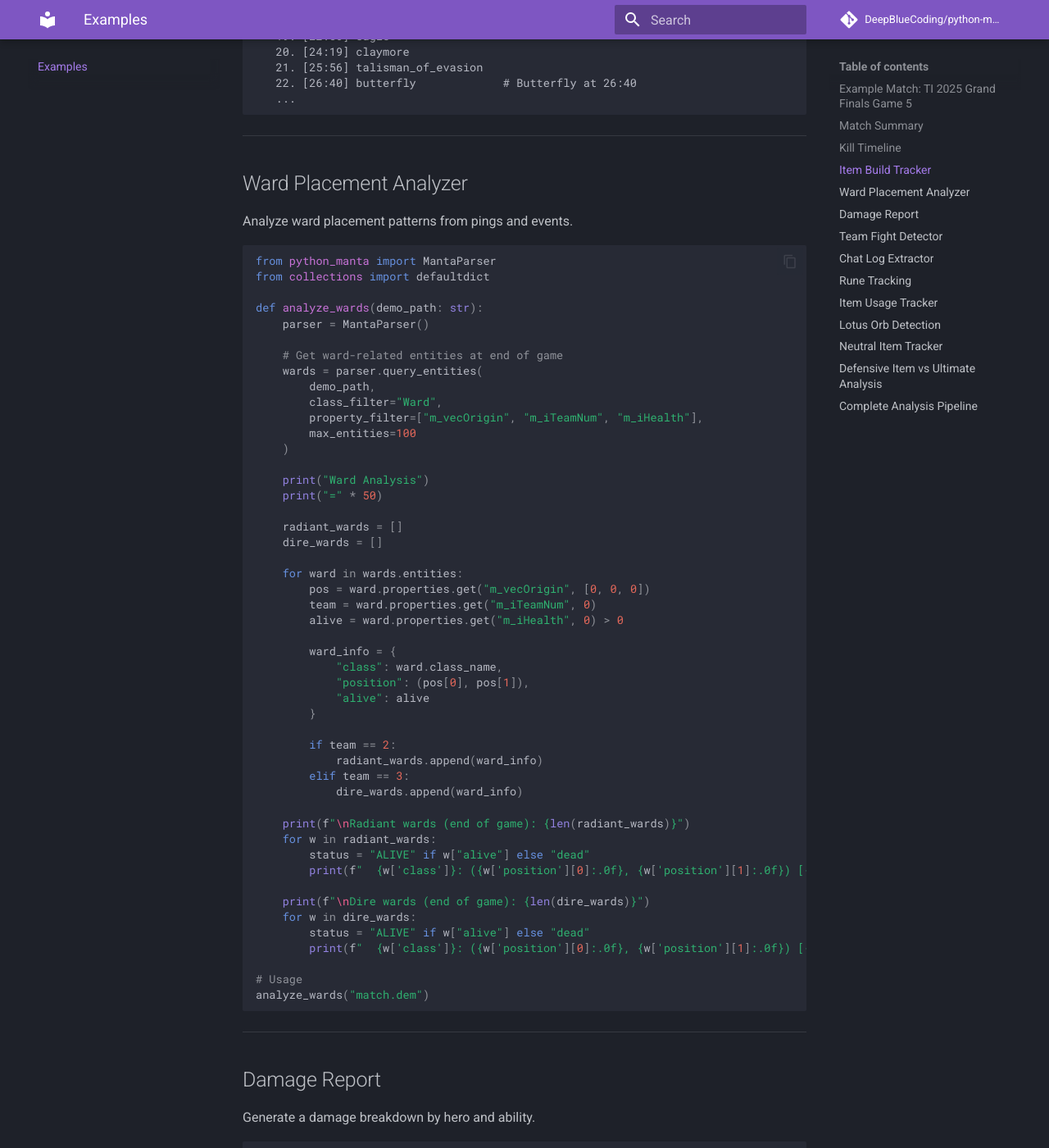
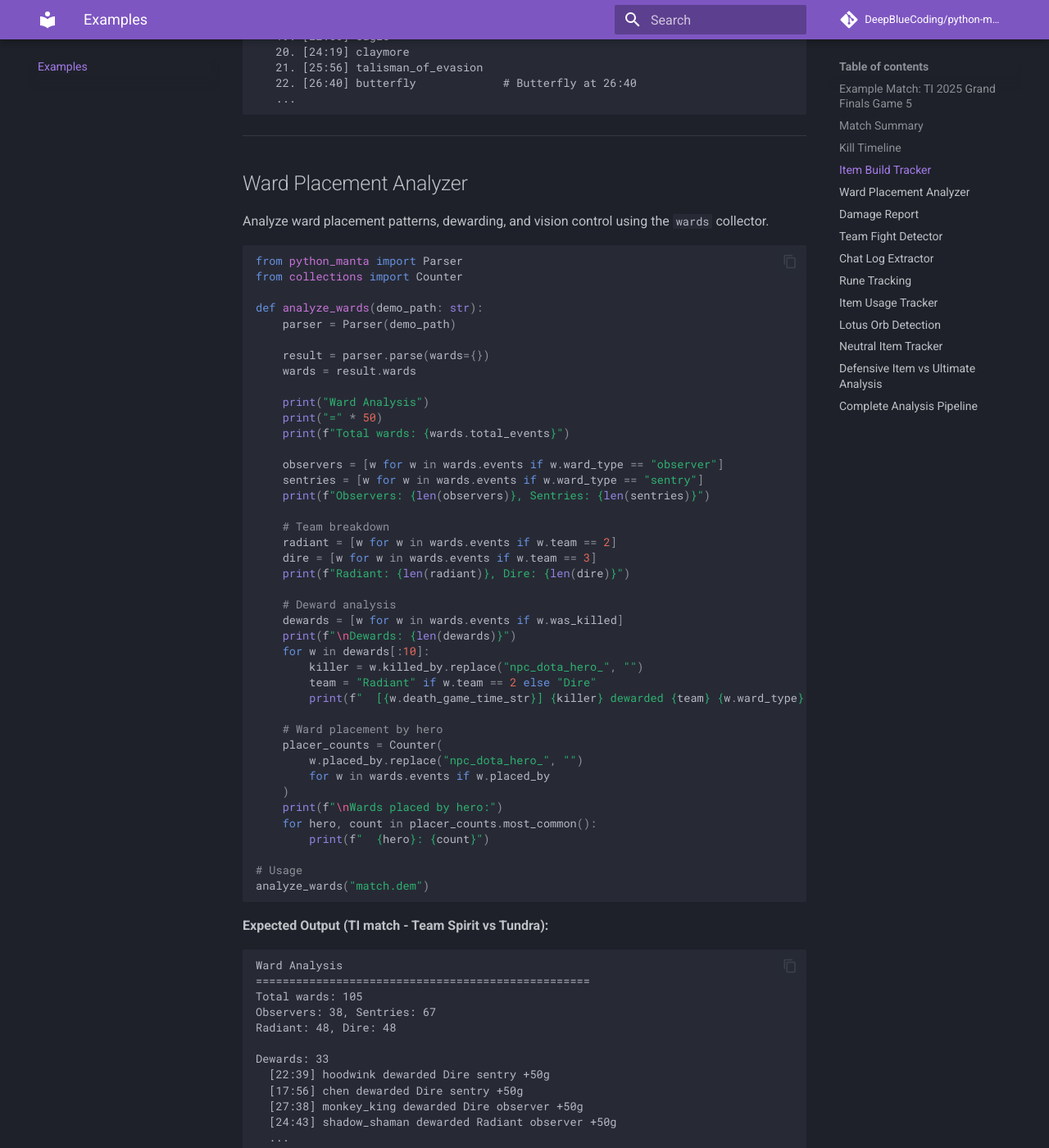
Before and after one commit to DeepBlueCoding/python-manta, an MkDocs documentation site: the page built from docs/examples.md, in a window 1280 px wide and 1400 px high, scrolled down 5950 px. Shown: the whole window at 82% size. Built offline with MkDocs 1.6.1 and Material for MkDocs 9.7.7, drawn with Linux system fonts in a browser that asks for light colours; comment, search, counter and statistics services are not loaded; the version menu is left out; some of the changed text lies outside the part shown.

Commit message:
feat: add wards collector for observer/sentry ward lifecycle tracking
Tracks ward placement, expiration, and dewarding by correlating entity
creation/deletion with combat log death events. Includes position, team,
placer hero, killer, and gold bounty.

Co-Authored-By: Claude Opus 4.6 <noreply@anthropic.com>

````diff
--- a/docs/examples.md
+++ b/docs/examples.md
@@ -307,57 +307,73 @@ juggernaut: (54 items)
 
 ## Ward Placement Analyzer
 
-Analyze ward placement patterns from pings and events.
+Analyze ward placement patterns, dewarding, and vision control using the `wards` collector.
 
 ```python
-from python_manta import MantaParser
-from collections import defaultdict
+from python_manta import Parser
+from collections import Counter
 
 def analyze_wards(demo_path: str):
-    parser = MantaParser()
+    parser = Parser(demo_path)
 
-    # Get ward-related entities at end of game
-    wards = parser.query_entities(
-        demo_path,
-        class_filter="Ward",
-        property_filter=["m_vecOrigin", "m_iTeamNum", "m_iHealth"],
-        max_entities=100
-    )
+    result = parser.parse(wards={})
+    wards = result.wards
 
     print("Ward Analysis")
     print("=" * 50)
+    print(f"Total wards: {wards.total_events}")
 
-    radiant_wards = []
-    dire_wards = []
+    observers = [w for w in wards.events if w.ward_type == "observer"]
+    sentries = [w for w in wards.events if w.ward_type == "sentry"]
+    print(f"Observers: {len(observers)}, Sentries: {len(sentries)}")
 
-    for ward in wards.entities:
-        pos = ward.properties.get("m_vecOrigin", [0, 0, 0])
-        team = ward.properties.get("m_iTeamNum", 0)
-        alive = ward.properties.get("m_iHealth", 0) > 0
+    # Team breakdown
+    radiant = [w for w in wards.events if w.team == 2]
+    dire = [w for w in wards.events if w.team == 3]
+    print(f"Radiant: {len(radiant)}, Dire: {len(dire)}")
 
-        ward_info = {
-            "class": ward.class_name,
-            "position": (pos[0], pos[1]),
-            "alive": alive
-        }
+    # Deward analysis
+    dewards = [w for w in wards.events if w.was_killed]
+    print(f"\nDewards: {len(dewards)}")
+    for w in dewards[:10]:
+        killer = w.killed_by.replace("npc_dota_hero_", "")
+        team = "Radiant" if w.team == 2 else "Dire"
+        print(f"  [{w.death_game_time_str}] {killer} dewarded {team} {w.ward_type} +{w.gold_bounty}g")
 
-        if team == 2:
-            radiant_wards.append(ward_info)
-        elif team == 3:
-            dire_wards.append(ward_info)
-
-    print(f"\nRadiant wards (end of game): {len(radiant_wards)}")
-    for w in radiant_wards:
-        status = "ALIVE" if w["alive"] else "dead"
-        print(f"  {w['class']}: ({w['position'][0]:.0f}, {w['position'][1]:.0f}) [{status}]")
-
-    print(f"\nDire wards (end of game): {len(dire_wards)}")
-    for w in dire_wards:
-        status = "ALIVE" if w["alive"] else "dead"
-        print(f"  {w['class']}: ({w['position'][0]:.0f}, {w['position'][1]:.0f}) [{status}]")
+    # Ward placement by hero
+    placer_counts = Counter(
+        w.placed_by.replace("npc_dota_hero_", "")
+        for w in wards.events if w.placed_by
+    )
+    print(f"\nWards placed by hero:")
+    for hero, count in placer_counts.most_common():
+        print(f"  {hero}: {count}")
 
 # Usage
 analyze_wards("match.dem")
+```
+
+**Expected Output (TI match - Team Spirit vs Tundra):**
+```
+Ward Analysis
+==================================================
+Total wards: 105
+Observers: 38, Sentries: 67
+Radiant: 48, Dire: 48
+
+Dewards: 33
+  [22:39] hoodwink dewarded Dire sentry +50g
+  [17:56] chen dewarded Dire sentry +50g
+  [27:38] monkey_king dewarded Dire observer +50g
+  [24:43] shadow_shaman dewarded Radiant observer +50g
+  ...
+
+Wards placed by hero:
+  chen: 35
+  shadow_shaman: 28
+  hoodwink: 15
+  pugna: 8
+  storm_spirit: 2
 ```
 
 ---
--- a/mkdocs.yml
+++ b/mkdocs.yml
@@ -78,6 +78,7 @@ nav:
     - Game Events: reference/game-events.md
     - Combat Log: reference/combat-log.md
     - Attacks: reference/attacks.md
+    - Wards: reference/wards.md
     - Modifiers: reference/modifiers.md
     - Entities: reference/entities.md
     - String Tables: reference/string-tables.md
````
Also changed, not shown: CLAUDE.md (+1 -0 lines), docs/api/models.md (+63 -1 lines), docs/api/parser.md (+38 -4 lines), docs/reference/index.md (+1 -0 lines), docs/reference/wards.md (added, +177 -0 lines), src/python_manta/__init__.py (+9 -1 lines), 5 other files.
